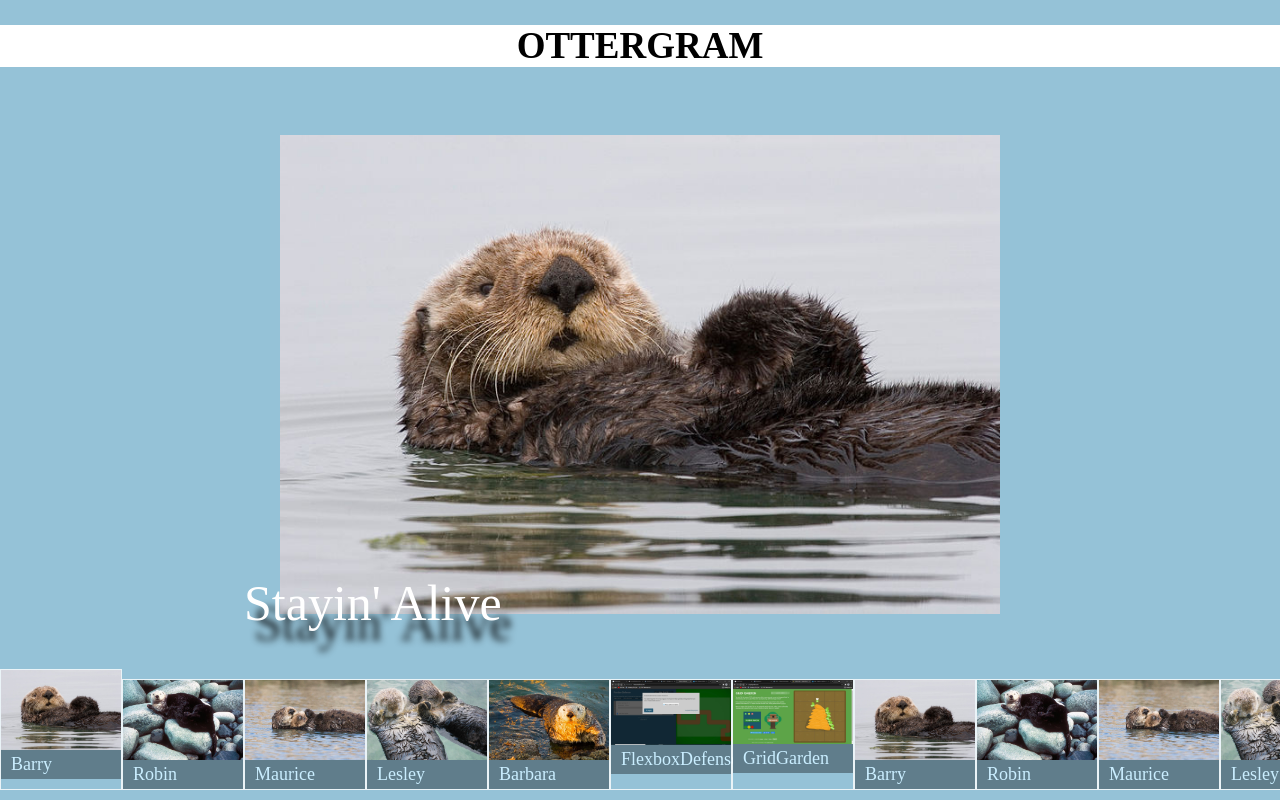
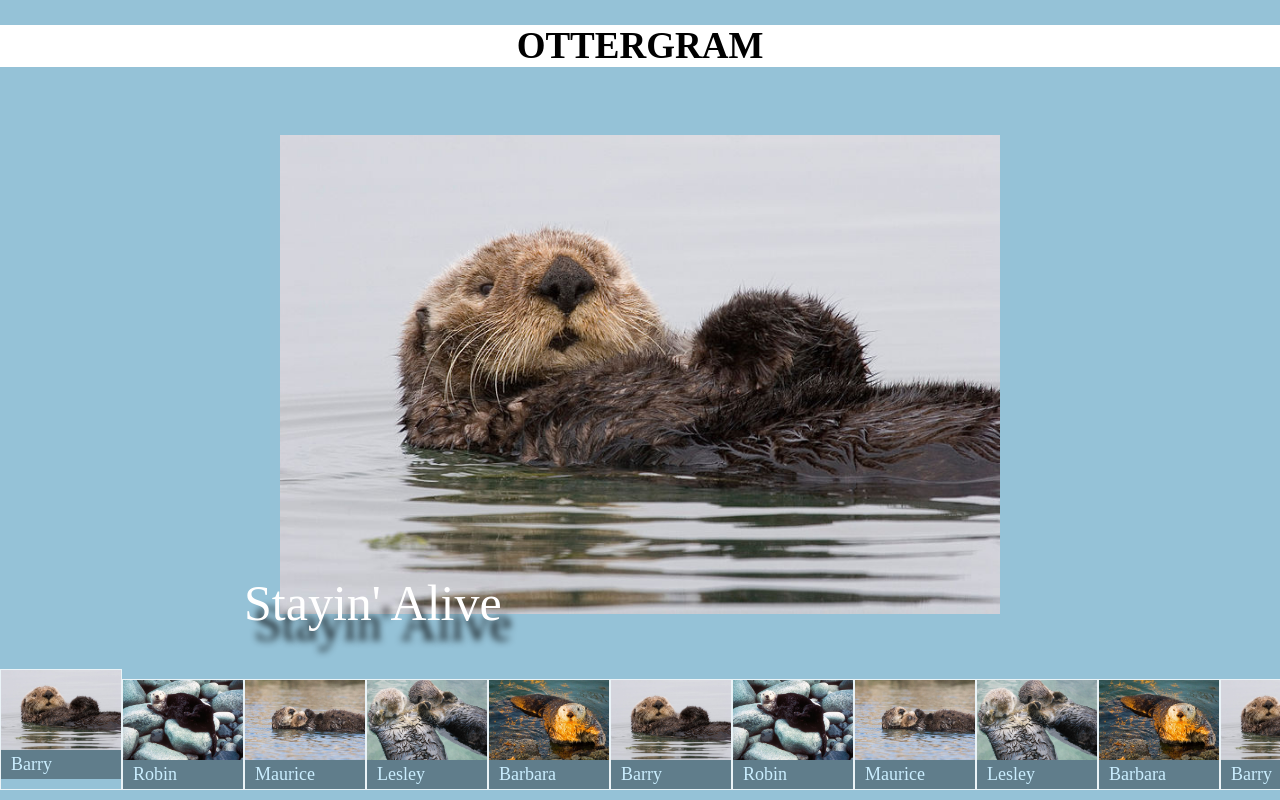
Before and after one commit to yorushikuka/ottergram, a plain HTML site: page index.html in a window 1280 px wide. Drawn offline with nearby package versions, Linux system fonts and the light colour scheme; a web font is replaced by a local one.

Commit message:
Changed CSS Game images

```diff
--- a/index.html
+++ b/index.html
@@ -19,24 +19,20 @@
     <li class="thumbnail-item"><a href="#"><img class="thumbnail-image" src="img/otter3.jpg" alt="Maurice the Otter"><span class="thumbnail-title">Maurice</span></a></li>
     <li class="thumbnail-item"><a href="#"><img class="thumbnail-image" src="img/otter4.jpg" alt="Lesley the Otter"><span class="thumbnail-title">Lesley</span></a></li>
     <li class="thumbnail-item"><a href="#"><img class="thumbnail-image" src="img/otter5.jpg" alt="Barbara the Otter"><span class="thumbnail-title">Barbara</span></a></li>
-    <li class="thumbnail-item"><a href="#"><img class="thumbnail-image" src="img/Flexbox Defense Win.jpg" alt="Flexbox Defense"><span class="thumbnail-title">FlexboxDefense</span></a></li>
-    <li class="thumbnail-item"><a href="#"><img class="thumbnail-image" src="img/Grid Garden Win.jpg" alt="Grid Garden"><span class="thumbnail-title">GridGarden</span></a></li>
 
     <li class="thumbnail-item"><a href="#"><img class="thumbnail-image" src="img/otter1.jpg" alt="Barry the Otter"><span class="thumbnail-title">Barry</span></a></li>
     <li class="thumbnail-item"><a href="#"><img class="thumbnail-image" src="img/otter2.jpg" alt="Robin the Otter"><span class="thumbnail-title">Robin</span></a></li>
     <li class="thumbnail-item"><a href="#"><img class="thumbnail-image" src="img/otter3.jpg" alt="Maurice the Otter"><span class="thumbnail-title">Maurice</span></a></li>
     <li class="thumbnail-item"><a href="#"><img class="thumbnail-image" src="img/otter4.jpg" alt="Lesley the Otter"><span class="thumbnail-title">Lesley</span></a></li>
     <li class="thumbnail-item"><a href="#"><img class="thumbnail-image" src="img/otter5.jpg" alt="Barbara the Otter"><span class="thumbnail-title">Barbara</span></a></li>
-    <li class="thumbnail-item"><a href="#"><img class="thumbnail-image" src="img/Flexbox Defense Win.jpg" alt="Flexbox Defense"><span class="thumbnail-title">FlexboxDefense</span></a></li>
-    <li class="thumbnail-item"><a href="#"><img class="thumbnail-image" src="img/Grid Garden Win.jpg" alt="Grid Garden"><span class="thumbnail-title">GridGarden</span></a></li>
 
     <li class="thumbnail-item"><a href="#"><img class="thumbnail-image" src="img/otter1.jpg" alt="Barry the Otter"><span class="thumbnail-title">Barry</span></a></li>
     <li class="thumbnail-item"><a href="#"><img class="thumbnail-image" src="img/otter2.jpg" alt="Robin the Otter"><span class="thumbnail-title">Robin</span></a></li>
     <li class="thumbnail-item"><a href="#"><img class="thumbnail-image" src="img/otter3.jpg" alt="Maurice the Otter"><span class="thumbnail-title">Maurice</span></a></li>
     <li class="thumbnail-item"><a href="#"><img class="thumbnail-image" src="img/otter4.jpg" alt="Lesley the Otter"><span class="thumbnail-title">Lesley</span></a></li>
     <li class="thumbnail-item"><a href="#"><img class="thumbnail-image" src="img/otter5.jpg" alt="Barbara the Otter"><span class="thumbnail-title">Barbara</span></a></li>
-    <li class="thumbnail-item"><a href="#"><img class="thumbnail-image" src="img/Flexbox Defense Win.jpg" alt="Flexbox Defense"><span class="thumbnail-title">FlexboxDefense</span></a></li>
-    <li class="thumbnail-item"><a href="#"><img class="thumbnail-image" src="img/Grid Garden Win.jpg" alt="Grid Garden"><span class="thumbnail-title">GridGarden</span></a></li>
+    <li class="thumbnail-item"><a href="#"><img class="thumbnail-image" src="img/FlexboxFroggyL24.jpg" alt="Flexbox Defense"><span class="thumbnail-title">FlexboxDefenseL24</span></a></li>
+    <li class="thumbnail-item"><a href="#"><img class="thumbnail-image" src="img/GridGardenL28.jpg" alt="Grid Garden"><span class="thumbnail-title">GridGardenL28</span></a></li>
   </ul>
 
   <div class="detail-image-container">
```
